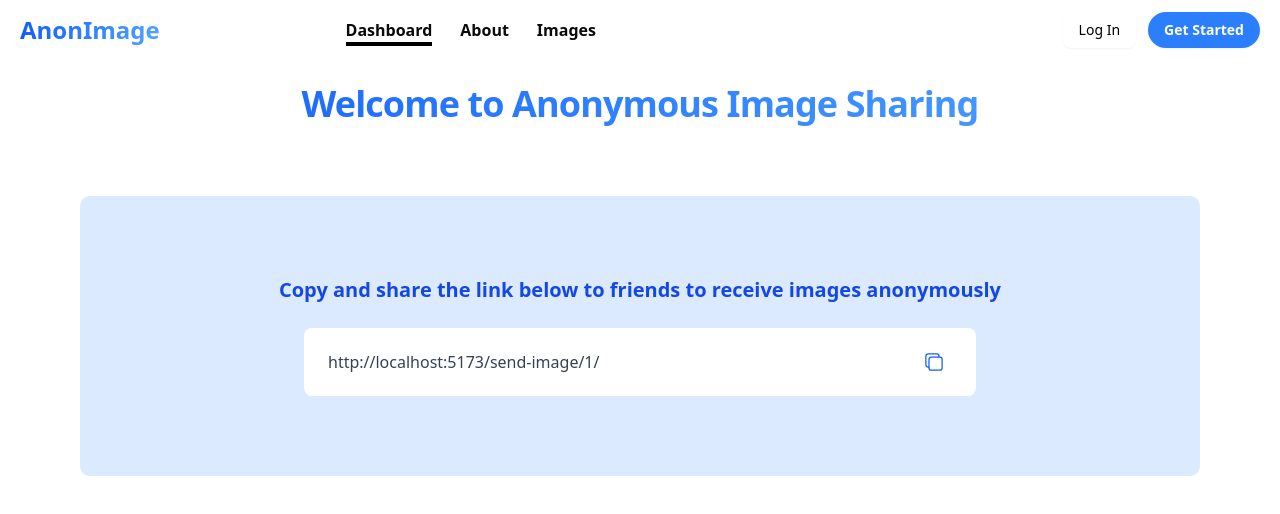
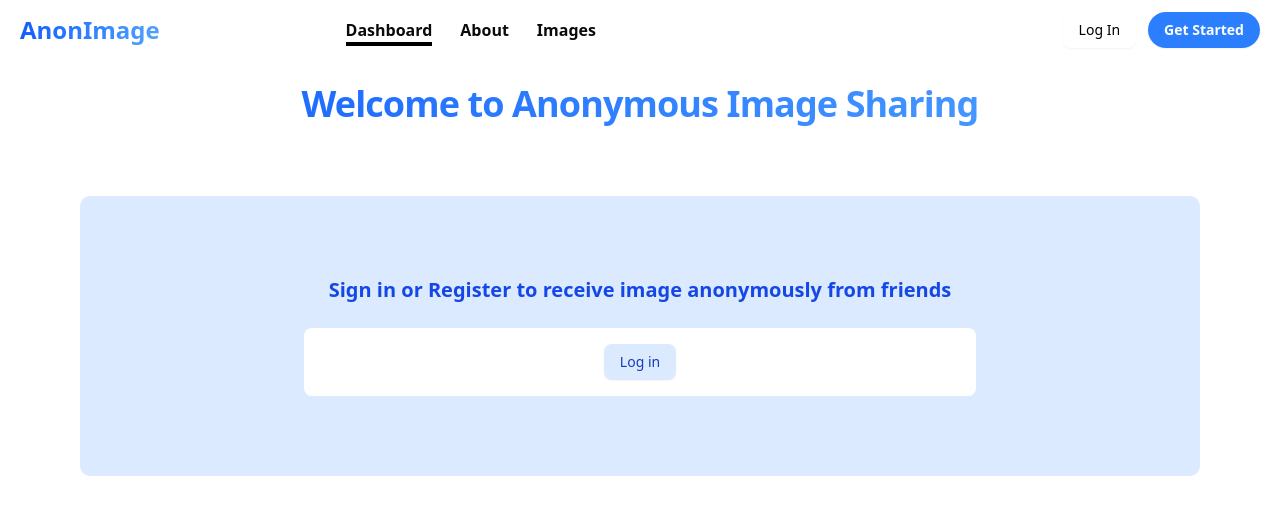
Before and after one commit to YawObengAsante/AnonImage-Frontend, a React (Vite) app: page /dashboard in a window 1280 px wide. Shown: the top 514 px of the page. Built offline with nearby package versions, Linux system fonts and the light colour scheme.

Commit message:
dashboard fixed and will show user link when logged in or login button when user is not logged in

```diff
--- a/src/pages/dashboard-page.jsx
+++ b/src/pages/dashboard-page.jsx
@@ -1,14 +1,42 @@
 import Heading from "@/components/heading";
 import MaxWidthWrapper from "@/components/max-width-wrapper";
-import { useState } from "react";
+import { useState,useLayoutEffect } from "react";
 import { copyLink } from "@/lib/utils";
 import CopyLinkButton from "@/components/copy-link-button";
 import { toast } from "sonner";
 import { Toaster } from "@/components/ui/sonner";
+import axiosInstance from "../axiosInstance";
+import { Link } from "react-router-dom";
+import {Button} from "@/components/ui/button"
+
+///
+// this dashboard should show a users link when  logged in or show a login link to users who have not signed in
+/// so we will check local storage for access token it it exist it means the user has logged in
+
 
 export default function DashboardPage() {
   const [link, setLink] = useState("http://localhost:5173/send-image/1/");
  // <p className="">{`https://anonymous-image-react.onrender.com/send-image/${parseInt(ids)}/`}</p>
+
+ const [ids, setId] = useState("no")
+    let locals = localStorage.getItem('access_token')
+    const getId = ()=>{
+        axiosInstance.get(`api/imaging/dashboard/`,{
+            headers:{
+        Authorization: 'JWT ' + localStorage.getItem('access_token')
+
+    },
+        }
+        )
+        .then((res) =>{
+            setId(res.data.id)
+        })
+        .catch(e=>{
+            console.log('login',e);
+            console.log("something is wrong")
+
+        })
+    }
 
   const handleCopyToClipboard = async () => {
     const success = await copyLink(link);
@@ -19,6 +47,13 @@ export default function DashboardPage() {
       : toast("Copying link failed. Try again later");
   };
 
+  useLayoutEffect(()=>{
+    if (locals) {
+        getId();
+    }
+
+    }, [])
+
   return (
     <div className="min-h-screen">
       <MaxWidthWrapper>
@@ -26,7 +61,10 @@ export default function DashboardPage() {
           Welcome to Anonymous Image Sharing
         </Heading>
 
-        <div className="mt-4 sm:mt-6 md:mt-8 p-6 sm:p-10 md:p-12 lg:p-16 xl:p-20 bg-blue-100 rounded-lg text-center mx-4 sm:mx-0">
+        {
+          ids !== "no" ?
+          <>
+          <div className="mt-4 sm:mt-6 md:mt-8 p-6 sm:p-10 md:p-12 lg:p-16 xl:p-20 bg-blue-100 rounded-lg text-center mx-4 sm:mx-0">
           <p className="text-base sm:text-lg md:text-xl font-semibold text-blue-700 mb-4 sm:mb-6">
             Copy and share the link below to friends to receive images
             anonymously
@@ -46,6 +84,25 @@ export default function DashboardPage() {
           </div>
         </div>
         <Toaster />
+        </>
+        :
+        <>
+        <div className="mt-4 sm:mt-6 md:mt-8 p-6 sm:p-10 md:p-12 lg:p-16 xl:p-20 bg-blue-100 rounded-lg text-center mx-4 sm:mx-0">
+          <p className="text-base sm:text-lg md:text-xl font-semibold text-blue-700 mb-4 sm:mb-6">
+            Sign in or Register to receive image anonymously from friends
+          </p>
+
+          <div className="flex flex-col sm:flex-row justify-center items-center gap-3 sm:gap-4 py-3 sm:py-4 bg-white rounded-md px-4 sm:px-6 w-full max-w-2xl mx-auto">
+              <Link to={'/log-in'}>
+                 <Button className="bg-blue-100 text-blue-800 hover:bg-blue-200">Log in</Button>
+              </Link>
+
+          </div>
+        </div>
+
+        </>
+        }
+
       </MaxWidthWrapper>
     </div>
   );
```
